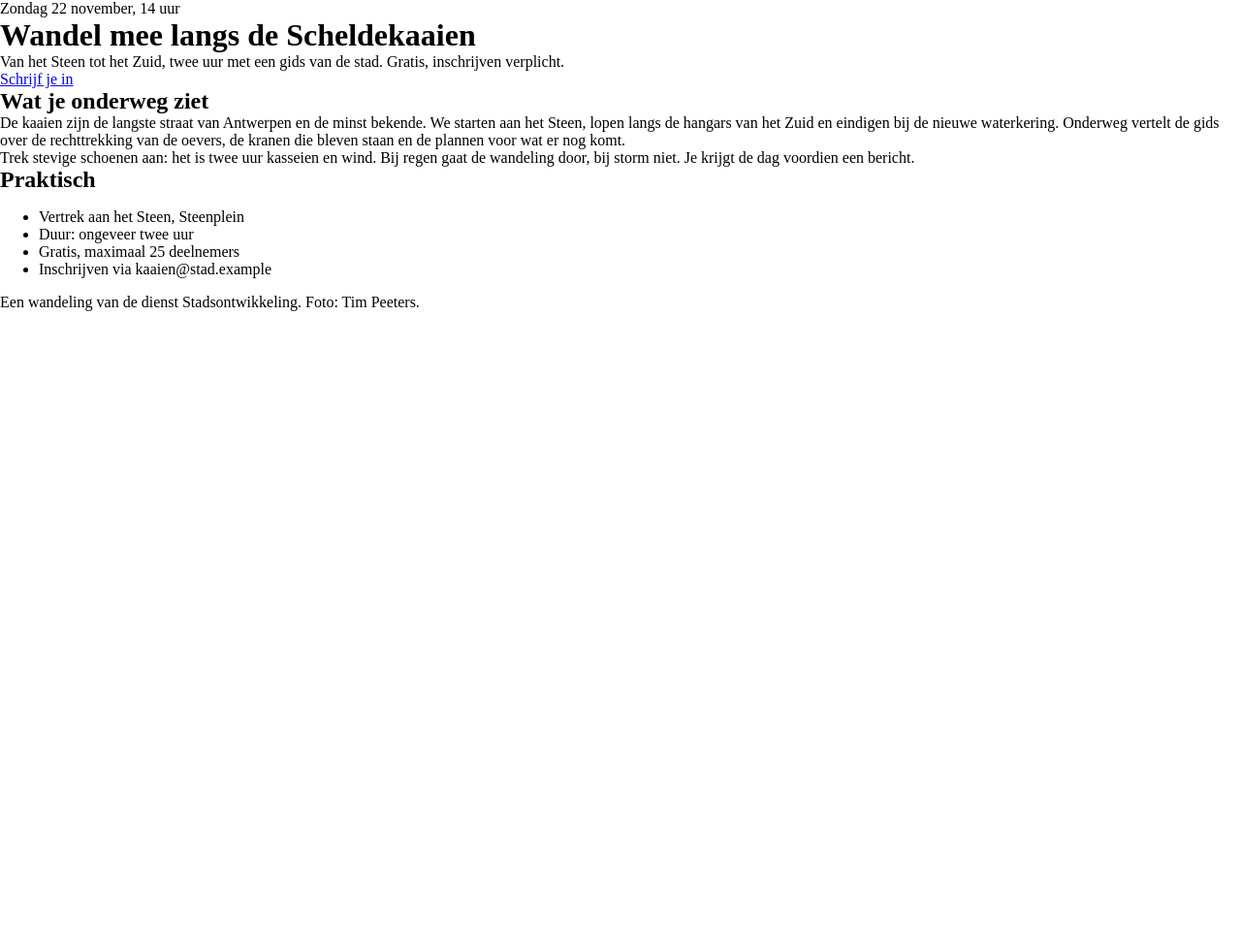
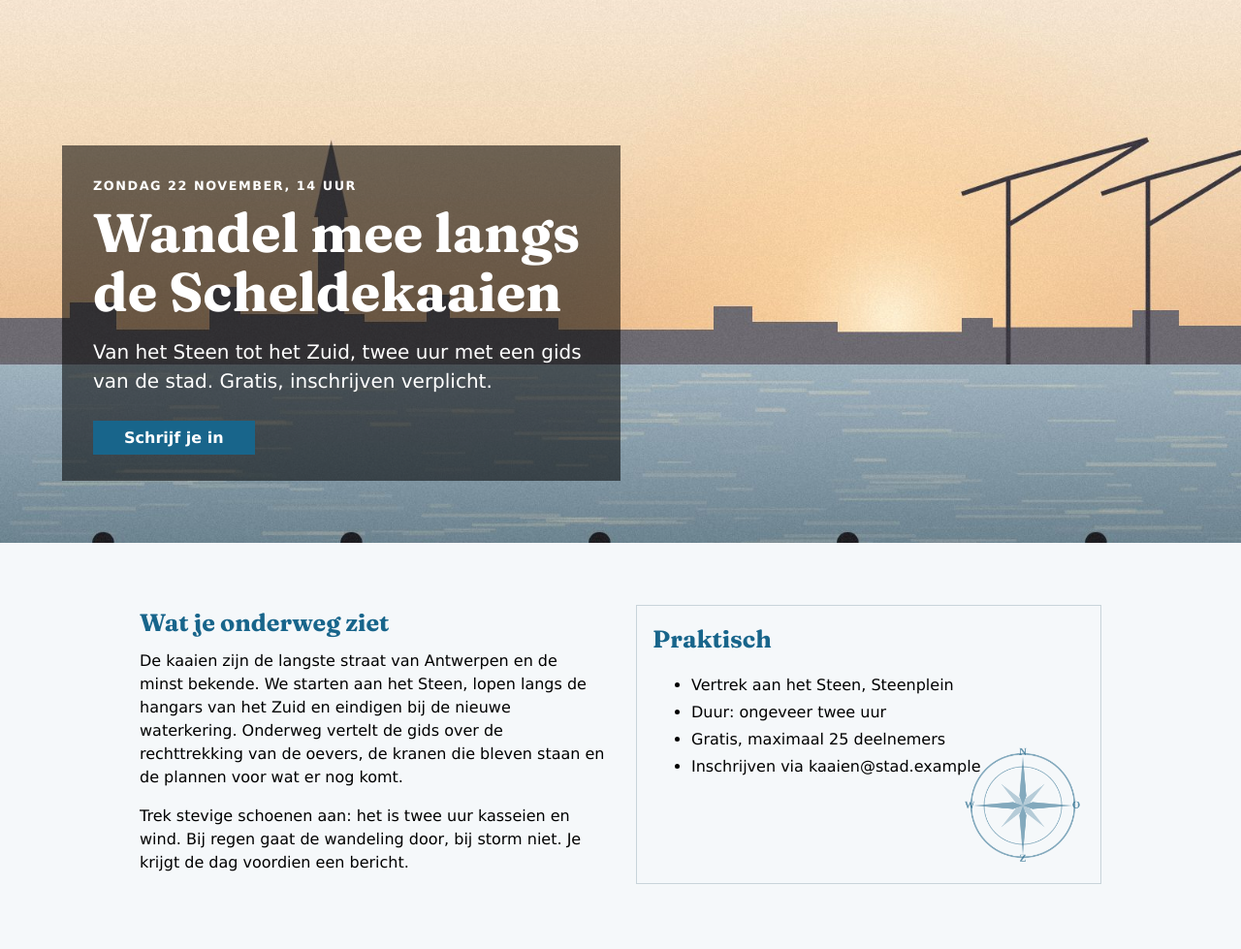
Before and after one commit to chairahmed81-sam/webtech, a plain HTML site: page labo-07/kaaien/index.html in a window 1280 px wide. Shown: the top 979 px of the page at 97% size. Before the commit the page ends 800 px from the top, so only its background shows below. Drawn offline with Linux system fonts and the light colour scheme.

Commit message:
labo 7: frituur en kaaien

```diff
--- a/labo-07/frituur/css/stijl.css
+++ b/labo-07/frituur/css/stijl.css
@@ -28,7 +28,6 @@ color-scheme: light dark;
   --space-m: 1rem;
   --space-l: 2rem;
   --space-xl: 4rem;
-
 }
 
 /* === base === */
@@ -139,7 +138,8 @@ footer {
 
 /* === dark mode: tokens only (7.9) === */
 
-@media (prefers-color-scheme: dark) { :root {
+@media (prefers-color-scheme: dark) {
+:root {
 --color-oppervlak: hsl(25 15% 10%);
 --color-inkt: hsl(40 30% 92%);
 --color-gedempt: hsl(30 10% 70%);
--- a/labo-07/kaaien/css/stijl.css
+++ b/labo-07/kaaien/css/stijl.css
@@ -2,13 +2,162 @@
 
 /* === fonts === */
 
+@font-face {
+    font-family: "Fraunces";
+    src: url("../fonts/fraunces-latin-wght-normal.woff2") format("woff2");
+    font-weight: 100 900;
+    font-display: swap;
+}
+
 /* === tokens === */
+
 :root {
+
+    --color-oppervlak: hsl(200 30% 97%);
+    --color-inkt: hsl(205 40% 12%);
+    --color-gedempt: hsl(205 12% 40%);
+    --color-accent: hsl(200 70% 32%);
+    --color-lijn: hsl(200 20% 82%);
+    --color-vlak: rgb(0 0 0 / 0.55);
+
+
+    --font-heading: "Fraunces", Georgia, serif;
+    --font-label: Verdana, sans-serif;
+
+/* tekstschaal, ratio 1.25 */
+  --text-s: 0.8rem;
+  --text-m: 1rem;
+  --text-l: 1.25rem;
+  --text-xl: 1.563rem;
+  --text-xxl: 1.953rem;
+  --text-xxxl: 2.441rem;
+
+  /* witruimte */
+  --space-xs: 0.25rem;
+  --space-s: 0.5rem;
+  --space-m: 1rem;
+  --space-l: 2rem;
+  --space-xl: 4rem;
 
 }
 
 /* === base === */
 
+body {
+    line-height: 1.5;
+    font-family: var(--font-label);
+    background-color: var(--color-oppervlak);
+}
+
+h1, h2 {
+    font-family: var(--font-heading);
+}
+
+h2 {
+    color: var(--color-accent);
+    font-size: var(--text-xl);
+    margin-bottom: var(--space-s);
+}
+
+h1 {
+    font-size: clamp(2rem, 4vw + 1rem, 3.5rem);
+    font-weight: bold;
+    line-height: 1.1;
+    margin-bottom: var(--space-m);
+}
+
+p.lead {
+    font-size: var(--text-l);
+    margin-bottom: var(--space-l);
+}
+header.held {
+    display: grid;
+    align-items: end;
+    background-image: url("../afbeeldingen/kaaien.jpg");
+    background-size: cover;
+    background-repeat: no-repeat;
+    background-position: center;
+    min-height: 70svh;
+    padding: clamp(1rem, 5vw, 4rem);
+}
+
+.paneel {
+    background-color: var(--color-vlak);
+    color: white;
+    padding: var(--space-l);
+    max-width: 36rem;
+
+}
+
+a.knop {
+    background-color: var(--color-accent);
+    text-decoration: none;
+    color: white;
+    font-weight: bold;
+    padding: var(--space-s) var(--space-l);
+}
+
+a.knop:hover,
+a.knop:focus {
+    background-color: white;
+    color: var(--color-accent);
+}
+
+p.bovenkop {
+    font-size: var(--text-s);
+    font-weight: bold;
+    margin-bottom: var(--space-s);
+    letter-spacing: 0.12em;
+    text-transform: uppercase;
+}
+
+main {
+    display: grid;
+    grid-template-columns: repeat(auto-fit,minmax(18rem, 1fr));
+    gap: var(--space-l);
+    max-width: 64rem;
+    margin: var(--space-xl) auto;
+    padding: 0 var(--space-m);
+}
+
+main p {
+    max-width: 65ch;
+    margin-bottom: var(--space-m);
+
+}
+
+.praktisch {
+    border: 1px solid var(--color-lijn);
+    padding: var(--space-m);
+    margin-bottom: var(--space-xl);
+    min-height: 18rem;
+    background-image: url("../afbeeldingen/kompas.png");
+    background-size: 8rem;
+    background-repeat: no-repeat;
+    background-position: bottom 1rem right 1rem;
+}
+.praktisch ul {
+    display: grid;
+    gap: var(--space-xs);
+}
+
+footer {
+    background-image: url("../afbeeldingen/golfjes.png");
+    background-repeat: repeat;
+    border-top: 1px solid var(--color-lijn);
+    padding: var(--space-xl) 0;
+    text-align: center;
+
+}
+
+footer p {
+    display: inline-block;
+    color: var(--color-gedempt);
+    font-size: var(--text-s);
+    background-color: var(--color-oppervlak);
+    padding: var(--space-s) var(--space-m);
+}
+
 /* === the hero: photo as background, text on a dark panel (7.10, F7.10) === */
 
 /* === main, aside with a corner decoration, footer with a repeating tile === */
```
Also changed, not shown: 1 other file.
